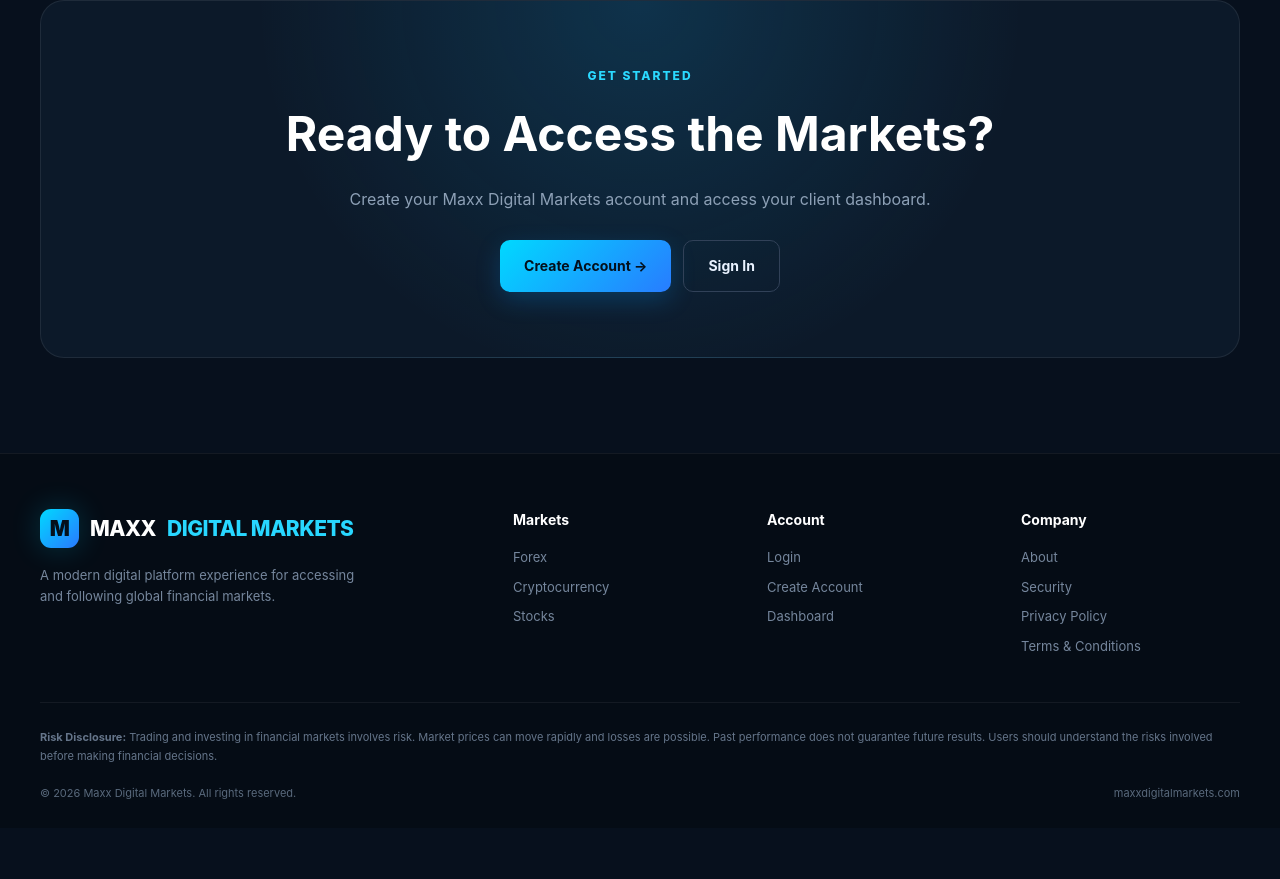
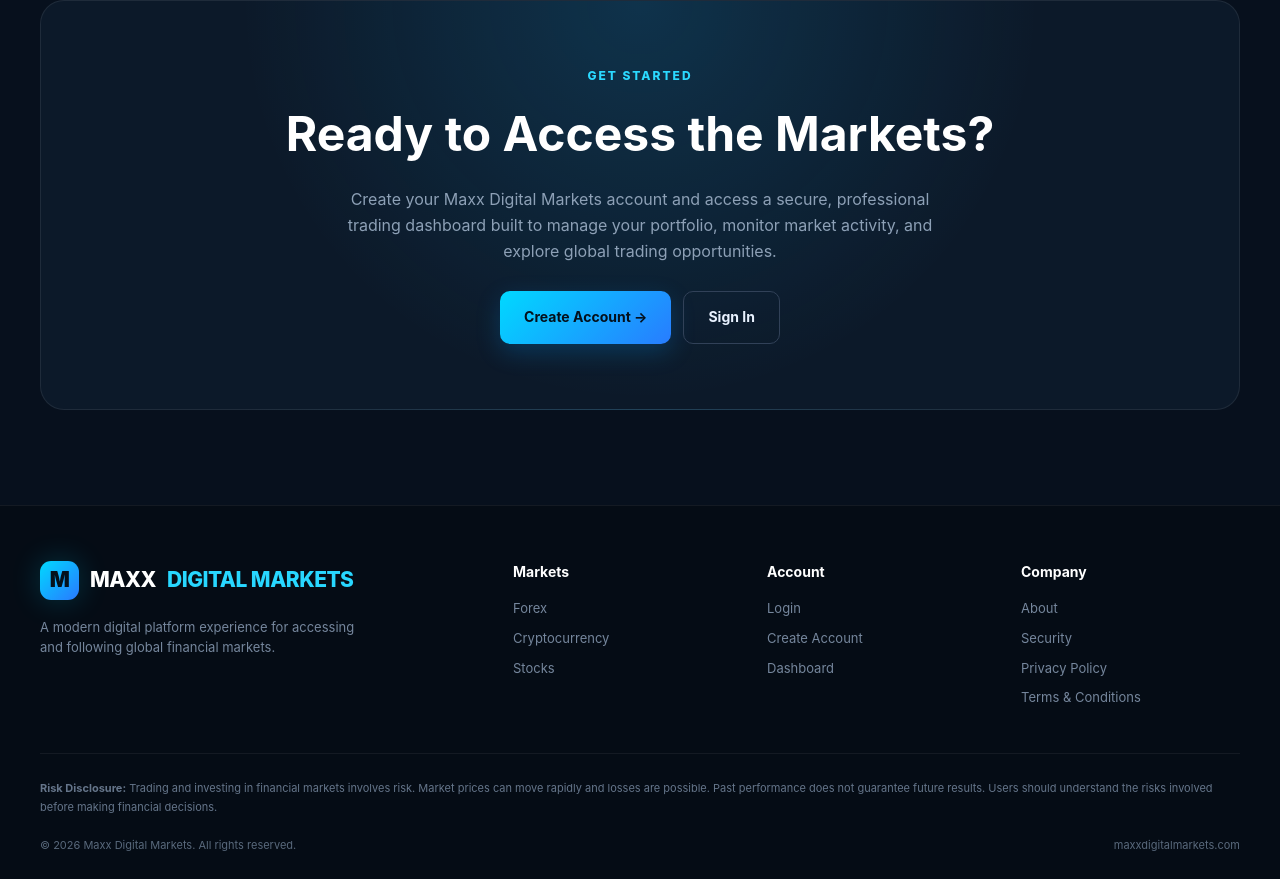
Before and after one commit to ceokenzo4-tech/maxx-digital-markets, a website: page index.html in a window 1280 px wide. Shown: the part 3397-4276 px from the top of the page. Before the commit the page ends 4225 px from the top, so only its background shows below. Drawn offline with Linux system fonts and the light colour scheme.

Commit message:
Update index.html

```diff
--- a/index.html
+++ b/index.html
@@ -1270,8 +1270,7 @@
       </h2>
 
       <p>
-        Create your Maxx Digital Markets account and access your
-        client dashboard.
+        Create your Maxx Digital Markets account and access a secure, professional trading dashboard built to manage your portfolio, monitor market activity, and explore global trading opportunities.
       </p>
 
       <div class="hero-buttons" style="justify-content:center;margin-bottom:0;">
```
